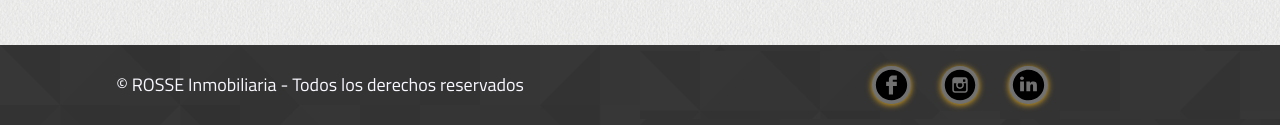
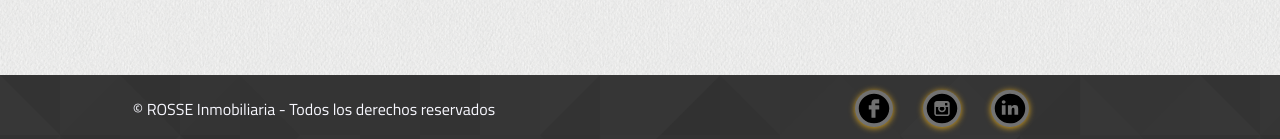
Before and after one commit to TrapaniAndy/proyecto-inmobiliaria, a website: page index.html in a window 1280 px wide. Shown: the part 3200-3339 px from the top of the page. Drawn offline with nearby package versions, Linux system fonts and the light colour scheme; files that its build step writes are made by us from their sources.

Commit message:
Correciones Finales

```diff
--- a/scss/_footer.scss
+++ b/scss/_footer.scss
@@ -3,29 +3,39 @@
 footer {
     background-image: url(../IMG/fondoHeaderFooter.png);
     background-repeat: repeat;
-    margin-top: 50px;
-    height: 80px;
-    width: 100%;
+    margin-top: 80px;
+    height: 20%;
+/*     position: relative; */
+
 }
+
 .contenedorFooter{
     display: flex;
-    height: 80px;
+    height: auto;
+    width: 100%;
     justify-content: center;
     align-items: center;
+/*     position: absolute;
+    bottom: 0; */
+
 }
 
 .copyright {
     color: ghostwhite;
-    font-size: 18px;
+    font-size: 1rem;
     margin: auto;
     text-align: center;
+    display: flex;
+    justify-content: center;
 }
 
 .iconosredes{
     display: flex;
     justify-content: center;
-    background-image: url(../IMG/fondoHeaderFooter.png);
-    background-repeat: repeat;
+    align-items: center;
+    height: auto;
+/*     background-image: url(../IMG/fondoHeaderFooter.png);
+    background-repeat: repeat; */
     padding: 0px;
 }
 
```
Also changed, not shown: index.html (+2 -2 lines), css/estilos.css.
